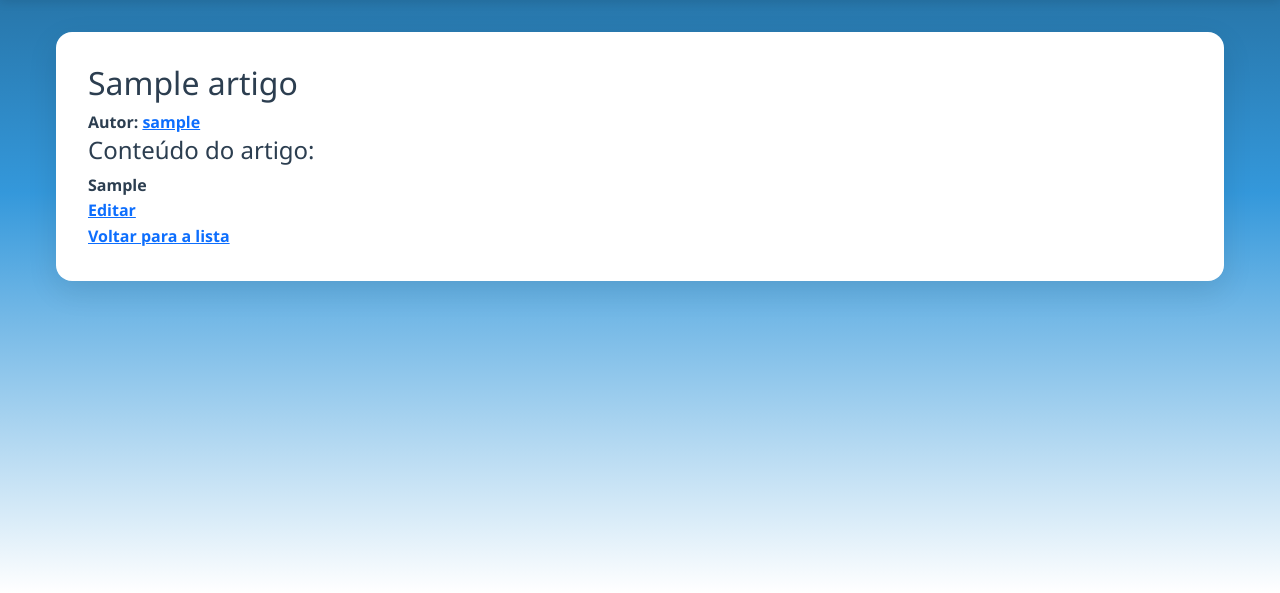
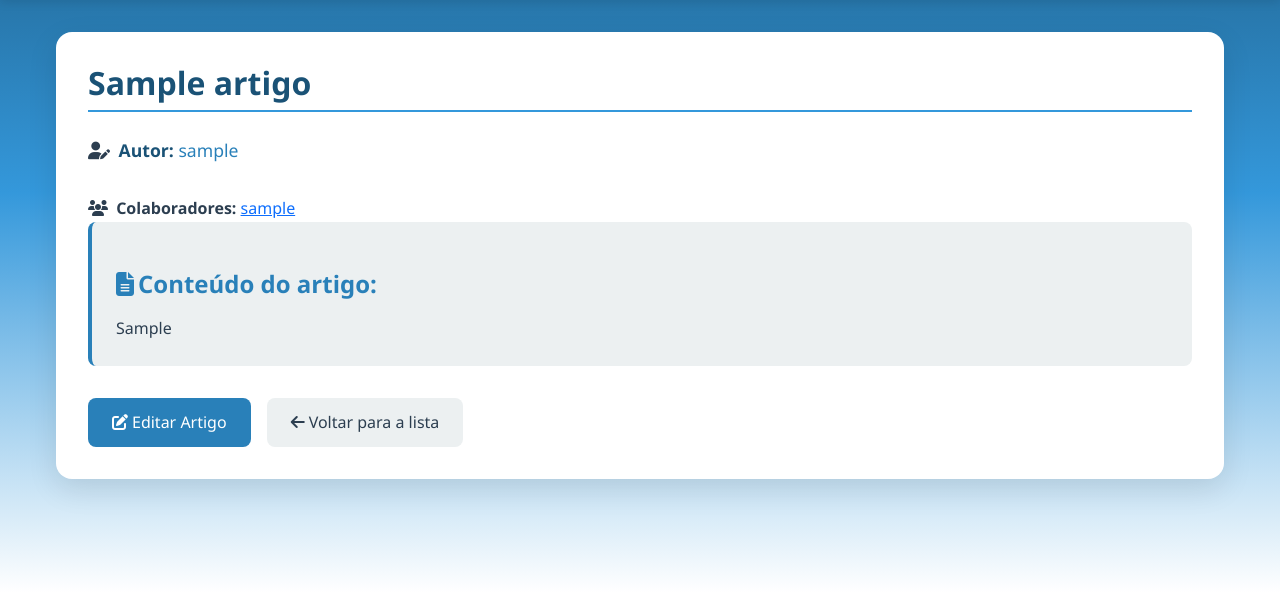
Before and after one commit to DouglasArsego/ArtigosWeb, a Django app: page /artigos/1/ in a window 1280 px wide. Shown: the part 207-800 px from the top of the page. Run offline with Django 5.2, Linux system fonts and the light colour scheme; a user stored in the database is signed in; tables that the repository leaves empty hold one stand-in row (values such as "Sample post"); some libraries are stand-ins or nearby versions.

Commit message:
Detalhe CSS

```diff
--- a/src/artigos/templates/artigos/detalhe_artigo.html
+++ b/src/artigos/templates/artigos/detalhe_artigo.html
@@ -1,36 +1,70 @@
 {% extends 'base.html' %}
+{% load static %}
+
+{% block title %}{{ object.titulo }} - Artigos Web{% endblock %}
+
+{% block extra_css %}
+<link rel="stylesheet" href="{% static 'artigos/css/detalhe_artigo.css' %}">
+{% endblock %}
 
 {% block content %}
+<div class="detalhe-artigo">
     <h2>{{ object.titulo }}</h2>
-  <span class="autor"><strong>Autor: <strong> <a href="{% url 'perfil_publico' artigo.autor.username %}">{{ artigo.autor.username }}</a></span>
+
+    <div class="autoria">
+        <span class="autor">
+            <i class="fas fa-user-edit me-1"></i>
+            <strong>Autor:</strong>
+            <a href="{% url 'perfil_publico' object.autor.username %}">{{ object.autor.username }}</a>
+        </span>
+
+        {% if object.colaboradores.all %}
+        <span class="colaboradores">
+            <i class="fas fa-users me-1"></i>
+            <strong>Colaboradores:</strong>
+            {% for colaborador in object.colaboradores.all %}
+                <a href="{% url 'perfil_publico' colaborador.username %}">{{ colaborador.username }}</a>{% if not forloop.last %}, {% endif %}
+            {% endfor %}
+        </span>
+        {% endif %}
+    </div>
 
     {% if user == object.autor or user in object.colaboradores.all %}
-    <div>
-      <h4>Conteúdo do artigo:</h4>
+        <div class="conteudo-artigo">
+            <h4><i class="fas fa-file-alt me-1"></i>Conteúdo do artigo:</h4>
             <div>{{ object.conteudo|safe }}</div>
-      <a href="{% url 'editar_artigo' object.pk %}">Editar</a>
         </div>
     {% else %}
-    <div>
-      <h4>Resumo:</h4>
+        <div class="resumo-artigo">
+            <h4><i class="fas fa-info-circle me-1"></i>Proposta de Pesquisa:</h4>
             <p>{{ object.resumo }}</p>
         </div>
+    {% endif %}
 
-    {% if user.is_authenticated %}
+    <div class="botoes-artigo">
+        {% if user == object.autor or user in object.colaboradores.all %}
+            <a href="{% url 'editar_artigo' object.pk %}" class="btn-editar">
+                <i class="fas fa-edit me-1"></i>Editar Artigo
+            </a>
+        {% elif user.is_authenticated %}
             <form method="post" action="{% url 'pedido_colaboracao_criar' artigo_id=object.id %}">
                 {% csrf_token %}
-        <button type="submit">Solicitar Colaboração</button>
+                <button type="submit" class="btn-colaboracao">
+                    <i class="fas fa-handshake me-1"></i>Solicitar Colaboração
+                </button>
             </form>
         {% endif %}
-  {% endif %}
-
-  <a href="{% url 'lista_artigos' %}">Voltar para a lista</a>
+        <a href="{% url 'lista_artigos' %}" class="voltar">
+            <i class="fas fa-arrow-left me-1"></i>Voltar para a lista
+        </a>
+    </div>
 
     {% if messages %}
-    <ul>
+        <ul class="messages">
             {% for message in messages %}
                 <li>{{ message }}</li>
             {% endfor %}
         </ul>
     {% endif %}
+</div>
 {% endblock %}
--- /dev/null
+++ b/src/static/artigos/css/detalhe_artigo.css
@@ -0,0 +1,140 @@
+
+.content-container h2 {
+    color: var(--primary-dark);
+    font-weight: 700;
+    margin-bottom: 1.5rem;
+    padding-bottom: 0.5rem;
+    border-bottom: 2px solid var(--primary-light);
+}
+
+.autor {
+    display: block;
+    margin-bottom: 2rem;
+    font-size: 1.1rem;
+    color: var(--dark-blue);
+}
+
+.autor strong {
+    color: var(--primary-dark);
+}
+
+.autor a {
+    color: var(--primary-medium);
+    text-decoration: none;
+    font-weight: 500;
+    transition: color 0.2s ease;
+}
+
+.autor a:hover {
+    color: var(--primary-dark);
+    text-decoration: underline;
+}
+
+h4 {
+    color: var(--primary-medium);
+    font-weight: 600;
+    margin: 1.5rem 0 1rem 0;
+}
+
+.conteudo-artigo, .resumo-artigo {
+    background-color: var(--light-gray);
+    padding: 1.5rem;
+    border-radius: 0.5rem;
+    margin-bottom: 1.5rem;
+    line-height: 1.7;
+}
+
+.conteudo-artigo {
+    border-left: 4px solid var(--primary-medium);
+}
+
+.resumo-artigo {
+    border-left: 4px solid var(--primary-light);
+}
+
+.conteudo-artigo p, .resumo-artigo p {
+    margin-bottom: 1rem;
+}
+
+.botoes-artigo {
+    margin-top: 2rem;
+    display: flex;
+    gap: 1rem;
+    flex-wrap: wrap;
+}
+
+.botoes-artigo a, .botoes-artigo button {
+    padding: 0.75rem 1.5rem;
+    border-radius: 0.5rem;
+    text-decoration: none;
+    font-weight: 500;
+    transition: all 0.3s ease;
+}
+
+.botoes-artigo a {
+    background-color: var(--primary-medium);
+    color: white;
+}
+
+.botoes-artigo a:hover {
+    background-color: var(--primary-dark);
+    transform: translateY(-2px);
+    box-shadow: 0 4px 8px rgba(0, 0, 0, 0.1);
+}
+
+.botoes-artigo a.voltar {
+    background-color: var(--light-gray);
+    color: var(--dark-blue);
+}
+
+.botoes-artigo a.voltar:hover {
+    background-color: #e0e0e0;
+}
+
+.botoes-artigo button {
+    background-color: var(--primary-light);
+    color: white;
+    border: none;
+    cursor: pointer;
+}
+
+.botoes-artigo button:hover {
+    background-color: var(--primary-medium);
+    transform: translateY(-2px);
+}
+
+.messages {
+    list-style: none;
+    padding: 0;
+    margin: 1.5rem 0;
+}
+
+.messages li {
+    padding: 1rem;
+    margin-bottom: 0.75rem;
+    border-radius: 0.5rem;
+    background-color: #f8f9fa;
+    border-left: 4px solid var(--primary-medium);
+}
+
+
+
+@media (max-width: 768px) {
+    .content-container h2 {
+        font-size: 1.8rem;
+    }
+
+    .conteudo-artigo, .resumo-artigo {
+        padding: 1rem;
+    }
+
+    .botoes-artigo {
+        flex-direction: column;
+        gap: 0.75rem;
+    }
+        .autoria {
+        flex-direction: column;
+        align-items: flex-start;
+        gap: 0.5rem;
+    }
+}
--- a/src/static/artigos/css/feed.css
+++ b/src/static/artigos/css/feed.css
@@ -31,6 +31,7 @@
     list-style-type: none;
     padding: 0;
     margin: 0;
+    color: var(--primary-medium);
 }
 
 .artigos-lista li {
@@ -65,7 +66,7 @@
 
 .artigos-lista .editar-link {
     color: var(--primary-dark);
-    margin-left: 0.5rem;
+    margin-left: 1rem;
 }
 
 .artigos-lista .empty-message {
```
Also changed, not shown: src/artigos/templates/artigos/feed.html (+13 -9 lines). Lines whose indentation alone changed are shown as unchanged.
